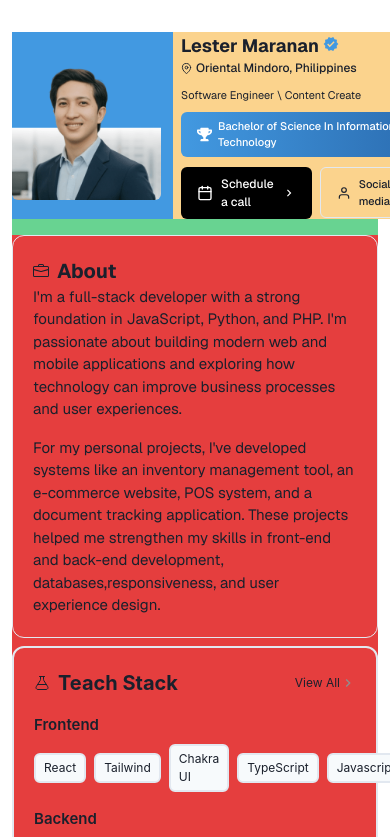
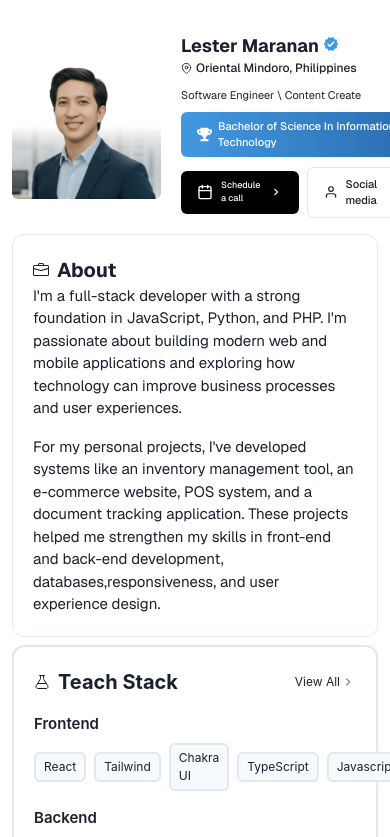
Before and after one commit to mlesterpal30/portfolio, a React (Vite) app: page / in a window 390 px wide. Shown: the top 837 px of the page. Built offline with nearby package versions, Linux system fonts and the light colour scheme.

Commit message:
Test 2 for responsiveness

```diff
--- a/src/App.tsx
+++ b/src/App.tsx
@@ -8,13 +8,11 @@ const App = () => {
 		<Box
 			mx={{ base: "12px", sm: "30px", md: "70px", lg: "150px", xl: "256px" }}
 			my={{ base: 8, md: 14 }}
-			bg="green.300"
 		>
 			<Hero />
 			<Stack
 				direction={{ base: "column", md: "row" }} // column on small, row on lg+
 				mt="4"
-				bg="red.500"
 				w="full"
 			>
 				<Stack flex="5">
--- a/src/components/Hero.tsx
+++ b/src/components/Hero.tsx
@@ -7,7 +7,7 @@ import { MdVerified } from "react-icons/md";
 
 const Hero = () => {
 	return (
-		<HStack className="font-geist" w="full" columnGap="3" bg="blue.400">
+		<HStack className="font-geist" w="full" columnGap="3">
 			{/* Left */}
 			<Box flexShrink={0}>
 				<Image
@@ -22,7 +22,7 @@ const Hero = () => {
 			</Box>
 
 			{/* Right */}
-			<Box flex="1" px="2" bg="orange.200" flexWrap="wrap">
+			<Box flex="1" px="2" flexWrap="wrap">
 				{/* Name */}
 				<Text fontWeight="700" fontSize={{ md: "26px", base: "18px" }}>
 					Lester Maranan
@@ -97,7 +97,10 @@ const Hero = () => {
 					>
 						<Flex align="center" gap="2">
 							<Icon as={FiCalendar} />
-							<Text fontSize="12px" fontWeight="500">
+							<Text
+								fontSize={{ md: "12px", base: "9px" }}
+								fontWeight="500"
+							>
 								Schedule a call
 							</Text>
 							<ChevronRightIcon boxSize="14px" />
@@ -114,7 +117,10 @@ const Hero = () => {
 					>
 						<Flex align="center" gap="2">
 							<Icon as={FiMail} boxSize="14px" />
-							<Text fontSize="12px" fontWeight="500">
+							<Text
+								fontSize={{ md: "12px", base: "9px" }}
+								fontWeight="500"
+							>
 								Send email
 							</Text>
 						</Flex>
```
